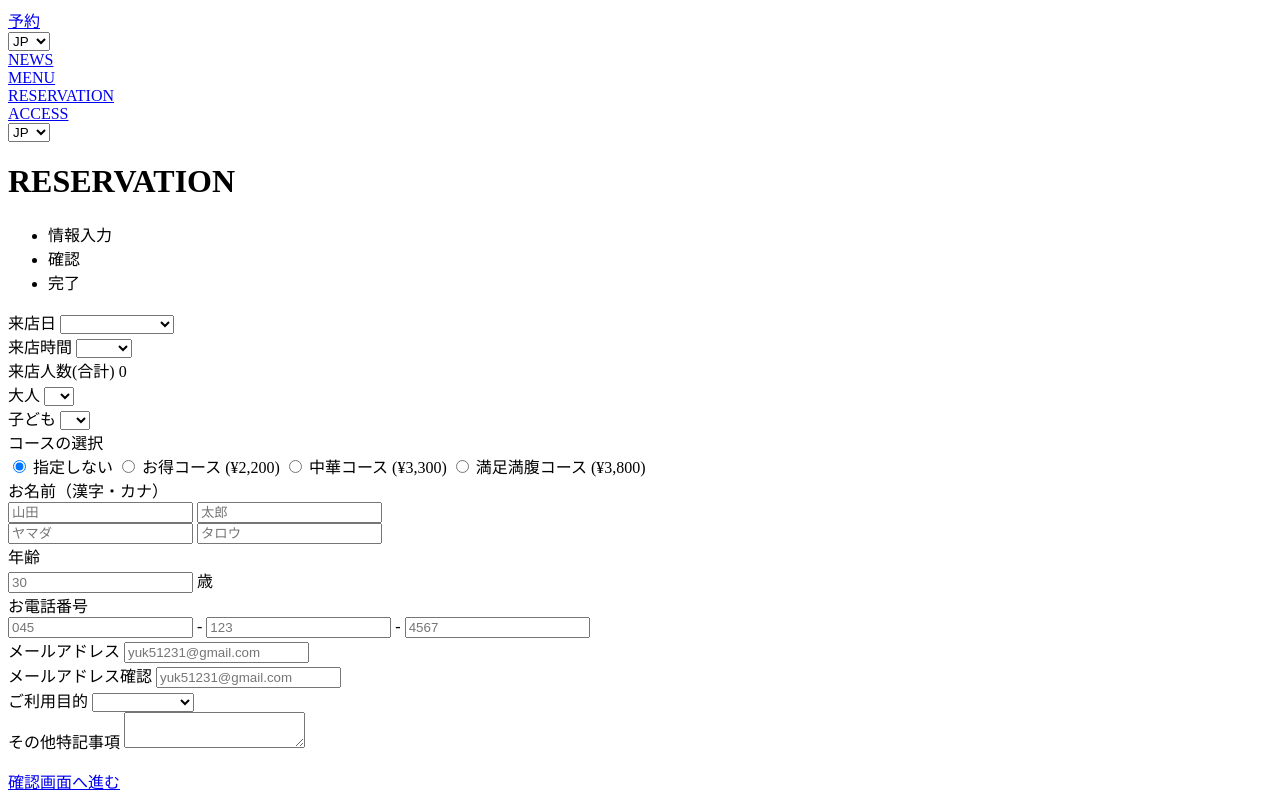
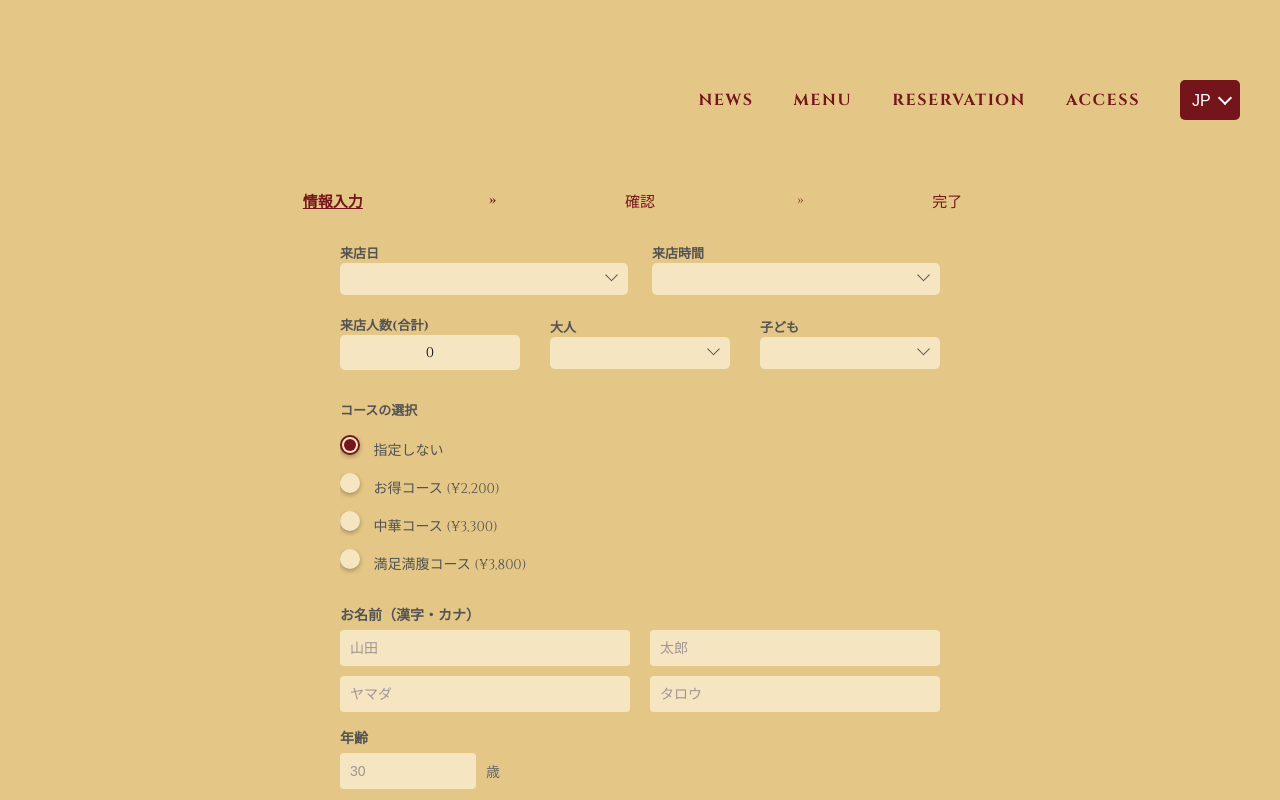
Before and after one commit to yuka951231/yuka951231.github.io, a plain HTML site: page reserve_day.html in a window 1280 px wide. Shown: the top 800 px of the page. Drawn offline with Linux system fonts and the light colour scheme.

Commit message:
Update reserve_day.html

```diff
--- a/reserve_day.html
+++ b/reserve_day.html
@@ -4,7 +4,7 @@
     <meta charset="UTF-8">
     <meta name="viewport" content="width=device-width, initial-scale=1.0">
     <title>日程選択</title>
-    <link rel="stylesheet" href="https:://yuka951231.github.io/reserve_day.css">
+    <link rel="stylesheet" href="https://yuka951231.github.io/reserve_day.css">
     <link rel="preconnect" href="https://fonts.googleapis.com">
     <link rel="preconnect" href="https://fonts.gstatic.com" crossorigin>
     <link href="https://fonts.googleapis.com/css2?family=Noto+Sans+JP:wght@100..900&family=Noto+Serif+JP:wght@200..900&display=swap" rel="stylesheet">
```
